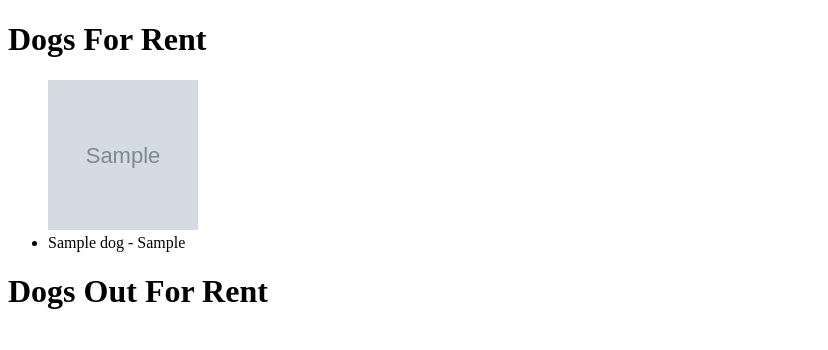
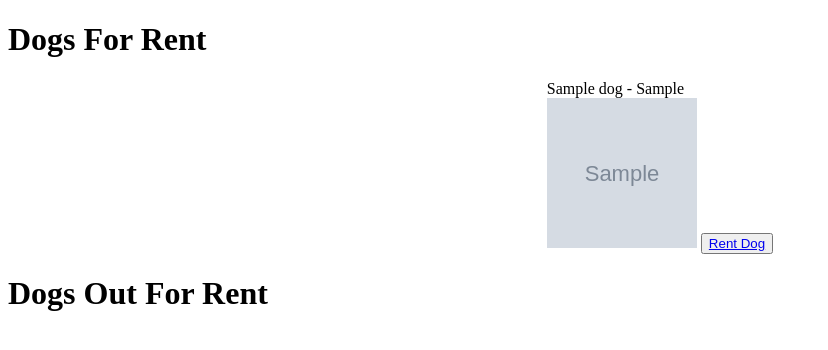
Before and after one commit to ousamasama/Part-Time-Pets, a Django app: template mysite/app/templates/dogs/dogs.html in a window 1280 px wide. Shown: the part 26-376 px from the top of the page, without its empty margins (0-828 px from the left). Run offline with Django 3.2, Linux system fonts and the light colour scheme; the template is opened without the code that fills it: values that come from a table or form of the project are taken from there, others are empty; tables that the repository leaves empty hold one stand-in row (values such as "Sample post"); grey boxes marked "Sample" are stand-in pictures; parts of the project's set-up code (start-up, migrations or seed data) failed here and were passed over.

Commit message:
added logic to rent a dog that isnt yours and return the dog that you've rented

```diff
--- /dev/null
+++ b/mysite/app/static/index.css
@@ -0,0 +1,6 @@
+.containers{
+    display:flex;
+    flex-direction: row;
+    justify-content: space-around;
+    flex-wrap: wrap;
+  }
--- a/mysite/app/templates/dogs/dogs.html
+++ b/mysite/app/templates/dogs/dogs.html
@@ -2,24 +2,46 @@
 
 {% load static %}
 {% block content %}
+<html>
+<link rel="stylesheet" href="{% static 'index.css' %}" />
+
 <h1>Dogs For Rent</h1>
 
-<ul>
+<ul style="list-style-type:none">
+    <div class="containers">
         {% for dog in dogs %}
         {% if dog.is_available == True and dog.owner_id != user.id %}
+        <div class="card">
+            <li>{{ dog.name }} - {{ dog.owner|title }}</li>
             <img src="{{ dog.image.url }}" height="150" width="150">
-    <li>{{ dog.name }} - {{ dog.owner|title }}</li>
+            <button type="submit" name="submit" value="Rent Dog"><a href="{% url 'app:rent_dog' dog.id %}">Rent
+                    Dog</a></button>
+        </div>
         {% endif %}
         {% endfor %}
+    </div>
 </ul>
+
 <h1>Dogs Out For Rent</h1>
-<ul>
+
+<ul style="list-style-type:none">
+    <div class="containers">
         {% for dog in dogs %}
         {% if dog.is_available == False and dog.owner_id != user.id %}
-    <img class="dog-pic" src="{{ dog.image.url }}">
+        <div class="card">
             <li>{{ dog.name }} - {{ dog.owner|title }}</li>
+            <img class="dog-pic" src="{{ dog.image.url }}" height="150" width="150">
+            {% for rental in dogrental %}
+            {% if rental.renter_id == user.id and rental.dog_id == dog.id %}
+            <button type="submit" name="submit" value="Return Dog"><a href="{% url 'app:return_dog' dog.id %}">Return
+                    Dog</a></button>
                     {% endif %}
                     {% endfor %}
+        </div>
+        {% endif %}
+        {% endfor %}
+    </div>
 </ul>
 
+</html>
 {% endblock content %}
--- a/mysite/app/urls.py
+++ b/mysite/app/urls.py
@@ -10,4 +10,6 @@ urlpatterns = [
     path('dogs', views.dogs, name='dogs'),
     path('add_dog', views.add_dog, name='add_dog'),
     path('invalid_login', views.login_user, name='invalid_login'),
+    path('rent_dog/<int:dog_id>', views.rent_dog, name='rent_dog'),
+    path('return_dog/<int:dog_id>', views.return_dog, name='return_dog'),
 ]
--- a/mysite/mysite/settings.py
+++ b/mysite/mysite/settings.py
@@ -34,7 +34,7 @@ MEDIA_ROOT = os.path.join(BASE_DIR, 'images')
 
 INSTALLED_APPS = [
     'app',
-    'bootstrap4'
+    'bootstrap4',
     'django.contrib.admin',
     'django.contrib.auth',
     'django.contrib.contenttypes',
```
Also changed, not shown: mysite/app/views.py (+26 -2 lines), 1 other file. Lines whose indentation alone changed are shown as unchanged.
